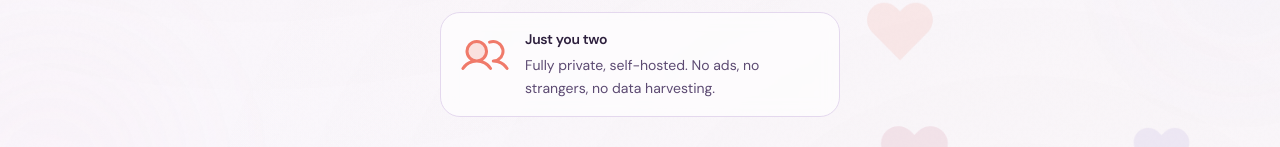
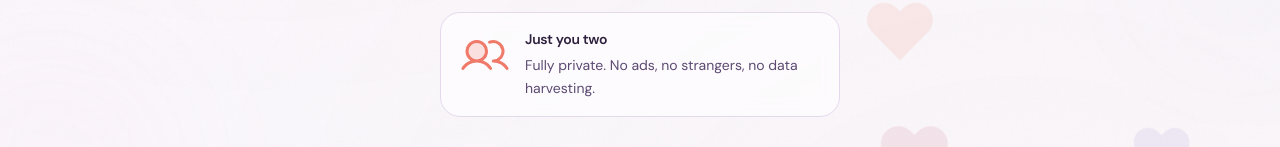
Before and after one commit to timw182/venn, a React (Vite) app in the folder frontend/: page /login in a window 1280 px wide. Shown: the part 487-634 px from the top of the page. Built offline with nearby package versions, Linux system fonts and the light colour scheme; no server answers.

Commit message:
Landing: remove self-hosted from privacy feature copy

```diff
--- a/frontend/src/pages/Landing.jsx
+++ b/frontend/src/pages/Landing.jsx
@@ -20,7 +20,7 @@ const features = [
   {
     icon: "/users-duotone.svg",
     title: "Just you two",
-    body: "Fully private, self-hosted. No ads, no strangers, no data harvesting.",
+    body: "Fully private. No ads, no strangers, no data harvesting.",
   },
 ];
 
```
Also changed, not shown: 1 other file (tests, documents, lock files or other folders).
